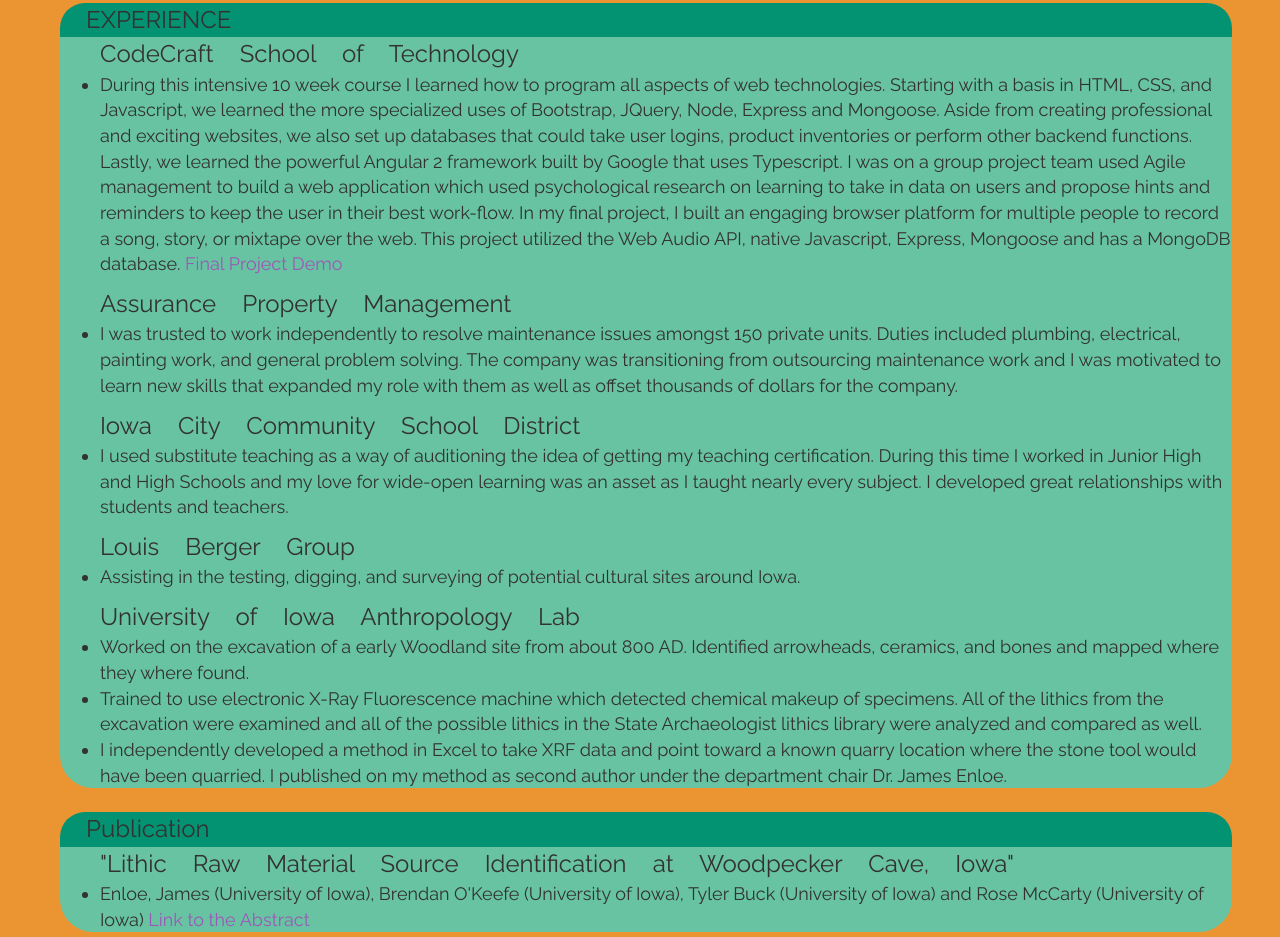
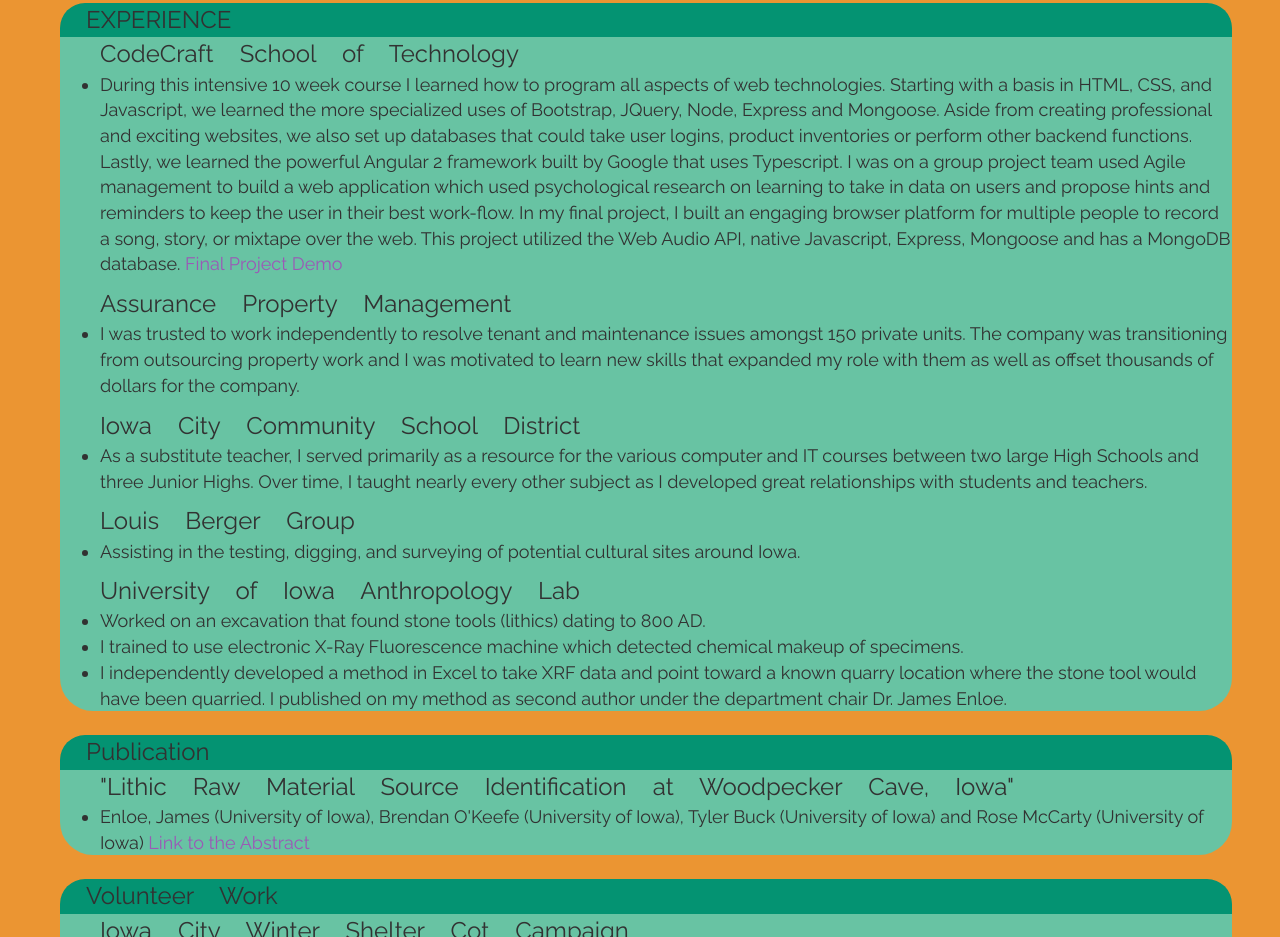
Before and after one commit to Bokeefe/bokeefeSite, a plain HTML site: page resume.html in a window 1280 px wide. Shown: the part 425-1362 px from the top of the page. Drawn offline with nearby package versions, Linux system fonts and the light colour scheme.

Commit message:
better words

```diff
--- a/resume.html
+++ b/resume.html
@@ -70,18 +70,18 @@
 				<li>During this intensive 10 week course I learned how to program all aspects of web technologies. Starting with a  basis in HTML, CSS, and Javascript, we learned the more specialized uses of Bootstrap, JQuery, Node, Express and Mongoose. Aside from creating professional and exciting websites, we also set up databases that could take user logins, product inventories or perform other backend functions. Lastly, we learned the powerful Angular 2 framework built by Google that uses Typescript. I was on a group project team used Agile management to build a web application which used psychological research on learning to take in data on users and propose hints and reminders to keep the user in their best work-flow. In my final project, I built an engaging browser platform for multiple people to record a song, story, or mixtape over the web. This project utilized the Web Audio API, native Javascript, Express, Mongoose and has a MongoDB database.<a href="https://youtu.be/KDwkkep8ER4"> Final Project Demo</a></li>
 			</ul>
 			<ul>Assurance Property Management
-				<li>I was trusted to work independently to resolve maintenance issues amongst 150 private units. Duties included plumbing, electrical,  painting work, and general problem solving. The company was transitioning from outsourcing maintenance work and I was motivated to learn new skills that expanded my role with them as well as offset thousands of dollars for the company.</li>
+				<li>I was trusted to work independently to resolve tenant and maintenance issues amongst 150 private units.  The company was transitioning from outsourcing property work and I was motivated to learn new skills that expanded my role with them as well as offset thousands of dollars for the company.</li>
 			</ul>
 			<ul>Iowa City Community School District
-				<li>I used substitute teaching as a way of auditioning the idea of getting my teaching certification. During this time I worked in Junior High and High Schools and my love for wide-open learning was an asset as I taught nearly every subject. I developed great relationships with students and teachers.</li>
+				<li>As a substitute teacher, I served primarily as a resource for the various computer and IT courses between two large High Schools and three Junior Highs. Over time, I taught nearly every other subject as I developed great relationships with students and teachers.</li>
 			</ul>
 			<ul>Louis Berger Group
 				<li>Assisting in the testing, digging, and surveying of potential cultural sites around Iowa.
 				</li>
 			</ul>
 			<ul> University of Iowa Anthropology Lab
-				<li> Worked on the excavation of a early Woodland site from about 800 AD.  Identified arrowheads, ceramics, and bones and mapped where they where found.</li>
-				<li>Trained to use electronic X-Ray Fluorescence machine which detected chemical makeup of specimens.  All of the lithics from the excavation were examined and all of the possible lithics in the State Archaeologist lithics library were analyzed and compared as well.</li>
+				<li> Worked on an excavation that found stone tools (lithics) dating to 800 AD.</li>
+				<li>I trained to use electronic X-Ray Fluorescence machine which detected chemical makeup of specimens.</li>
 				<li> I independently developed a method in Excel to take XRF data and point toward a known quarry location where the stone tool would have been quarried. I published on my method as second author under the department chair Dr. James Enloe.</li>
 			</ul>
 			</div>
```
